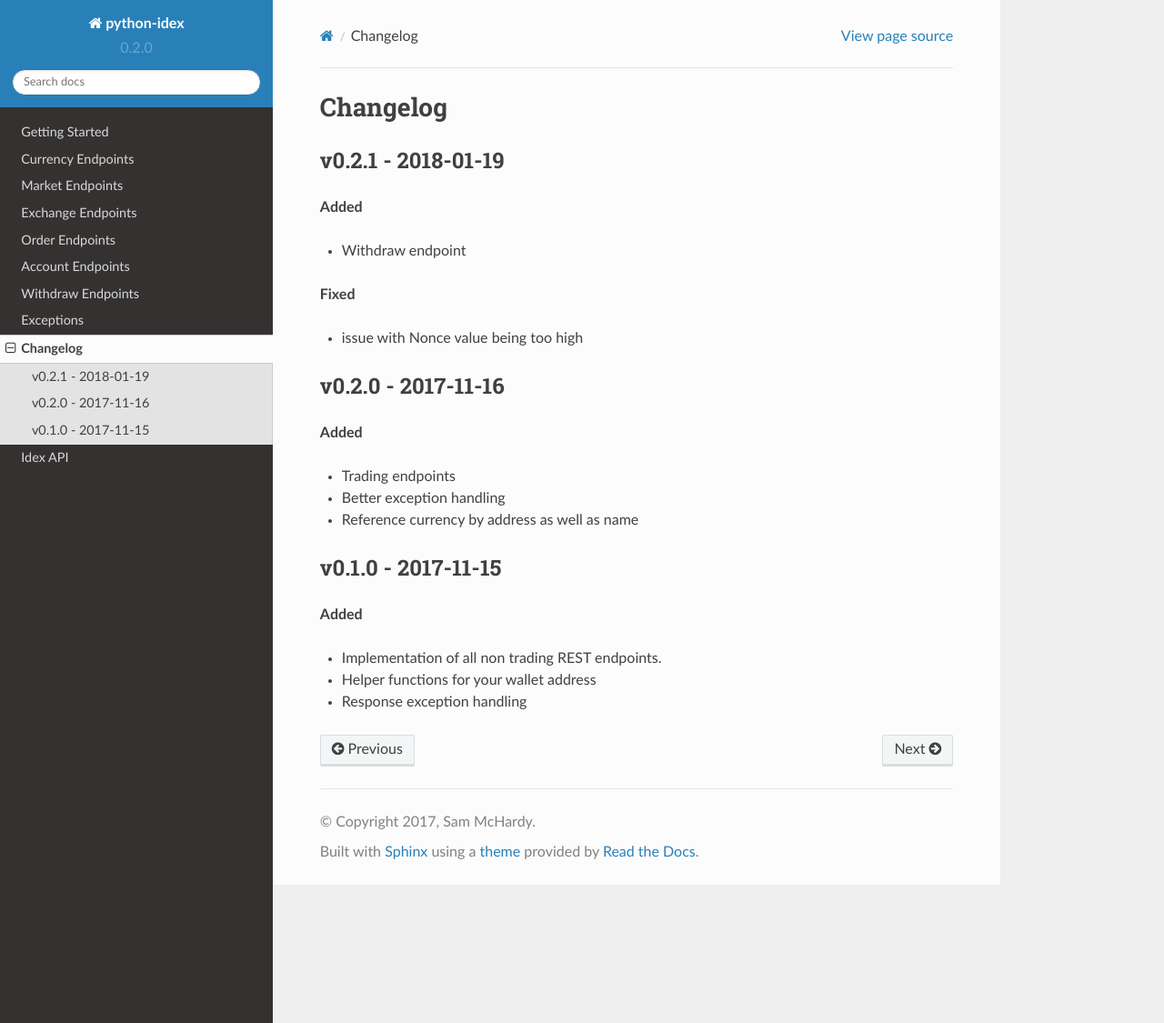
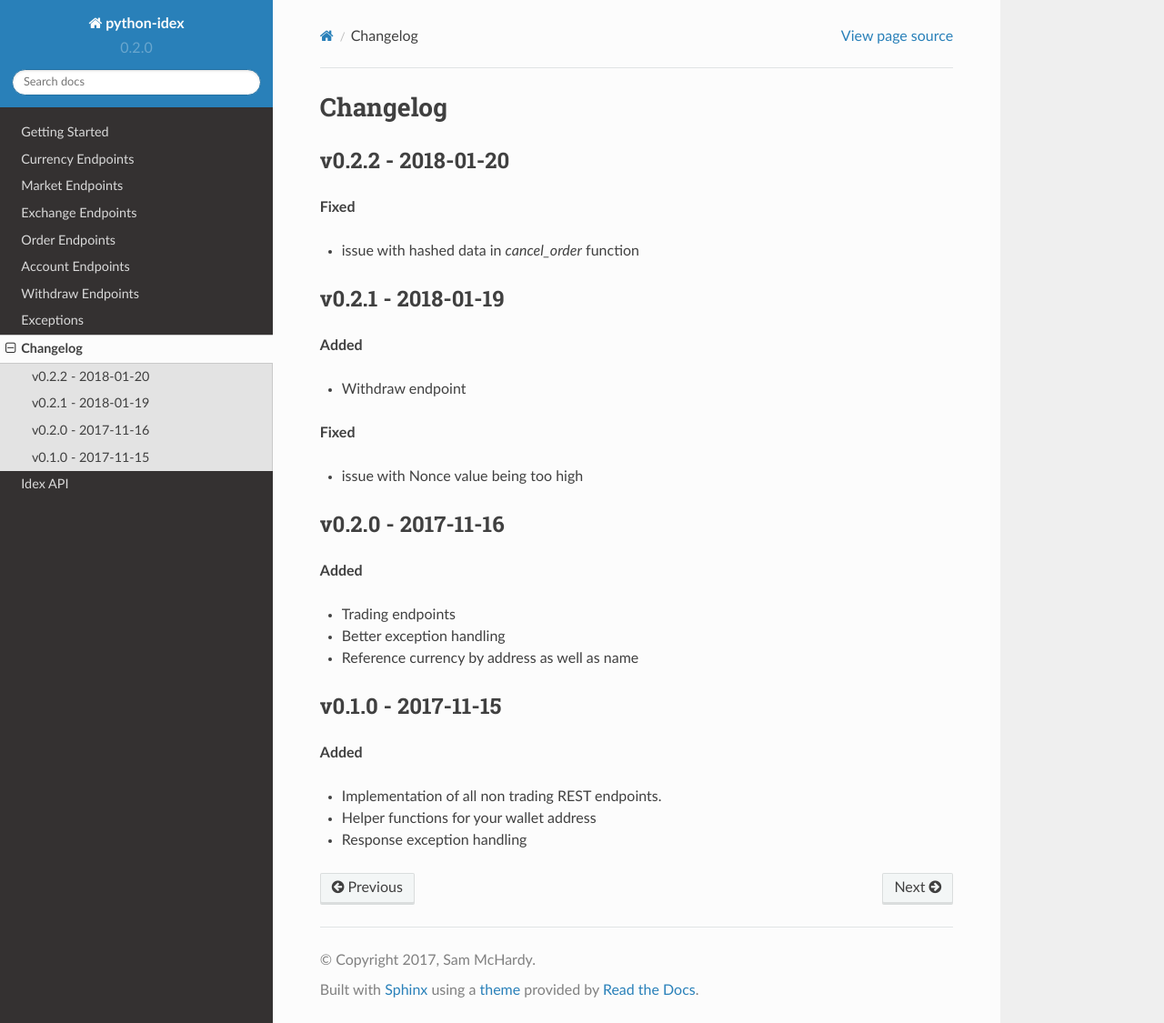
Before and after one commit to sammchardy/python-idex, a Sphinx documentation site: the page built from docs/changelog.rst, in a window 1280 px wide and 1125 px high. Shown: the whole window at 91% size. Built offline with Sphinx 7.4.7 and the Read the Docs theme 2.0.0, drawn with Linux system fonts in a browser that asks for light colours; formulas are drawn with MathJax 3.

Commit message:
Update to v0.2.2

```diff
--- a/README.rst
+++ b/README.rst
@@ -1,5 +1,5 @@
 =============================
-Welcome to python-idex v0.2.1
+Welcome to python-idex v0.2.2
 =============================
 
 .. image:: https://img.shields.io/pypi/v/python-idex.svg
--- a/docs/changelog.rst
+++ b/docs/changelog.rst
@@ -1,5 +1,12 @@
 Changelog
 =========
+
+v0.2.2 - 2018-01-20
+^^^^^^^^^^^^^^^^^^^
+
+**Fixed**
+
+- issue with hashed data in `cancel_order` function
 
 v0.2.1 - 2018-01-19
 ^^^^^^^^^^^^^^^^^^^
--- a/setup.py
+++ b/setup.py
@@ -3,7 +3,7 @@ from setuptools import setup
 
 setup(
     name='python-idex',
-    version='0.2.1',
+    version='0.2.2',
     packages=['idex'],
     description='IDEX REST API python implementation',
     url='https://github.com/sammchardy/python-idex',
```
